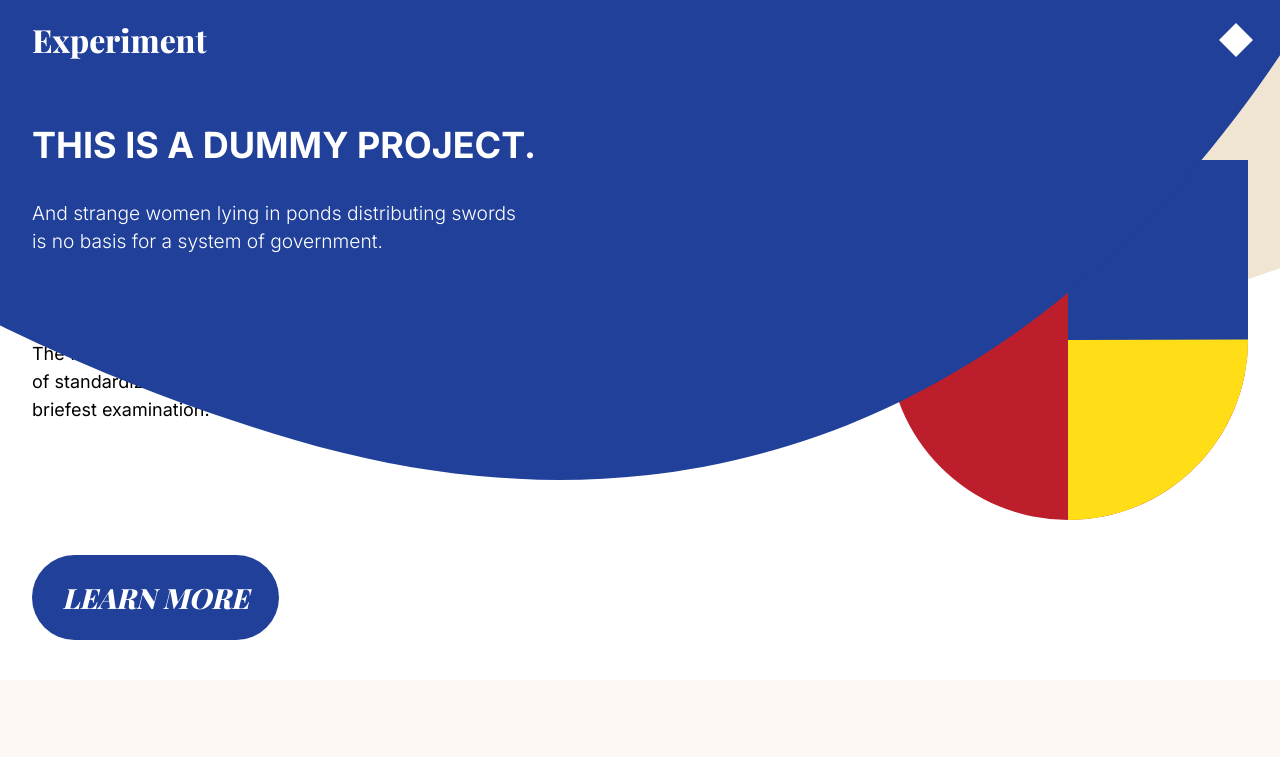
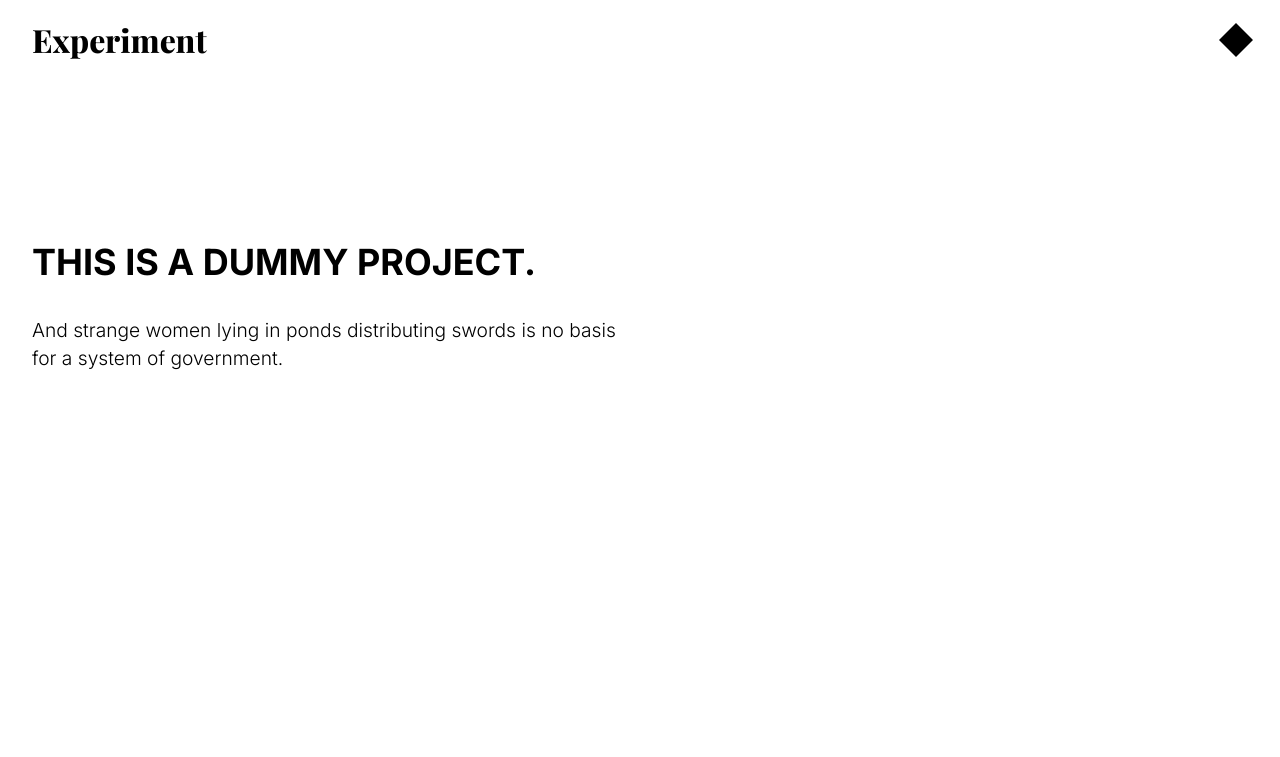
Before and after one commit to TijanaGrbo/experiment, a website: page index.html in a window 1280 px wide. Both pictures are taken after a click on the button "Login". Shown: the top 757 px of the page. Drawn offline with nearby package versions, Linux system fonts and the light colour scheme.

Commit message:
Redo dropdown menu

```diff
--- a/index.html
+++ b/index.html
@@ -22,24 +22,16 @@
           <div class="dropdown-toggle"></div>
         </button>
 
-        <div class="dropdown-menu">
-          <a class="logo-light" href="index.html" aria-label="Navigate to home page">
-            Experiment
-          </a>
-
+        <div class="dropdown-menu exp-col-1-of-2">
+          <p class="dropdown-text main">This is a dummy project.</p>
           <p class="dropdown-text">
-            <span>This is a dummy project.</span>
-
-            And strange women lying in ponds distributing swords<br>is no basis
+            And strange women lying in ponds distributing swords is no basis
             for a system of government.
           </p>
         </div>
-
-        <img class="login-shape"
-             src="assets/images/shapes/login-shape.png"
-             srcset="assets/images/shapes/login-shape.svg" alt="login shape"/>
       </div>
     </div>
+    <div class="overlay"></div>
   </header>
 
   <div class="hero-wrapper">
--- a/js/dropdown-menu.js
+++ b/js/dropdown-menu.js
@@ -1,4 +1,4 @@
-const dropdownBackground = document.querySelector('.login-shape');
+const dropdownBackground = document.querySelector('.overlay');
 const dropdownMenu = document.querySelector('.dropdown-menu');
 const dropdownToggle = document.querySelector('.dropdown-toggle');
 
@@ -19,5 +19,6 @@ function closeDropdown() {
     if (dropdownBackground.classList.contains('active')) {
         dropdownBackground.classList.remove('active');
         dropdownMenu.classList.remove('visible');
+        dropdownToggle.classList.remove('active');
     }
 }
--- a/sass/abstracts/_mixins.scss
+++ b/sass/abstracts/_mixins.scss
@@ -39,10 +39,10 @@
 // ANIMATION
 
 @mixin headerAnimation {
-  -webkit-transition: all 0.6s ease;
-  -moz-transition: all 0.6s ease;
-  -o-transition: all 0.6s ease;
-  transition: all 0.6s ease;
+  -webkit-transition: all 0.6s cubic-bezier(0.83, 0, 0.17, 1);
+  -moz-transition: all 0.6s cubic-bezier(0.83, 0, 0.17, 1);
+  -o-transition: all 0.6s cubic-bezier(0.83, 0, 0.17, 1);
+  transition: all 0.6s cubic-bezier(0.83, 0, 0.17, 1);
 }
 
 @mixin dropdownAnimation {
--- a/sass/base/_typography.scss
+++ b/sass/base/_typography.scss
@@ -72,6 +72,7 @@ p {
   font-weight: 800;
   font-size: 2rem;
   @include linkReset;
+  z-index: 3;
 
   &[class$="-light"] {
     color: $exp-white;
--- a/sass/components/_dropdown-menu.scss
+++ b/sass/components/_dropdown-menu.scss
@@ -1,6 +1,6 @@
 .dropdown-toggle {
   transform: rotate(0deg);
-  background-color: $exp-white;
+  background-color: $exp-black;
   height: 1.5rem;
   width: 1.5rem;
   border-radius: 50%;
@@ -8,16 +8,15 @@
 
   &[class$="active"] {
     transform: rotate(135deg);
-    background-color: white;
     border-radius: 0;
   }
 }
 
 .dropdown-menu {
-  @include dropdownAnimation;
+  @include headerAnimation;
   position: absolute;
   left: 0;
-  top: 1.75rem;
+  top: 30vh;
   z-index: 2;
   opacity: 0;
 
@@ -25,22 +24,13 @@
     opacity: 1;
   }
 
-  [class*="-dropdown"] {
-    color: $exp-white;
-    text-decoration: none;
-    display: block;
-    margin-left: $gutter-horizontal-small;
-    padding-top: $gutter-horizontal-x-small;
-  }
-
   .dropdown-text {
-    color: $exp-white;
-    padding-top: 4rem;
+    color: $exp-black;
     font-size: 1.2rem;
     font-weight: 300;
     line-height: 1.75rem;
 
-    span {
+    &.main {
       display: block;
       padding-bottom: 2rem;
       font-size: 2.25rem;
@@ -50,3 +40,16 @@
     }
   }
 }
+
+.overlay {
+  background-color: $exp-white;
+  width: 100vw;
+  height: 100vh;
+  position: absolute;
+  top: -100vh;
+  @include headerAnimation;
+
+  &.active {
+    top: 0;
+  }
+}
--- a/sass/components/_header.scss
+++ b/sass/components/_header.scss
@@ -25,21 +25,5 @@ header {
     > div {
       @include centerTextVertical;
     }
-
-    .right {
-      .login-shape {
-        @include shapePosition;
-        @include dropdownAnimation;
-        right: -2.8rem;
-        bottom: -1rem;
-        width: 8.75rem;
-
-        &.active {
-          width: 200%;
-          bottom: -25rem;
-          right: -25%;
-        }
-      }
-    }
   }
 }
```
Also changed, not shown: css/style.min.css.
